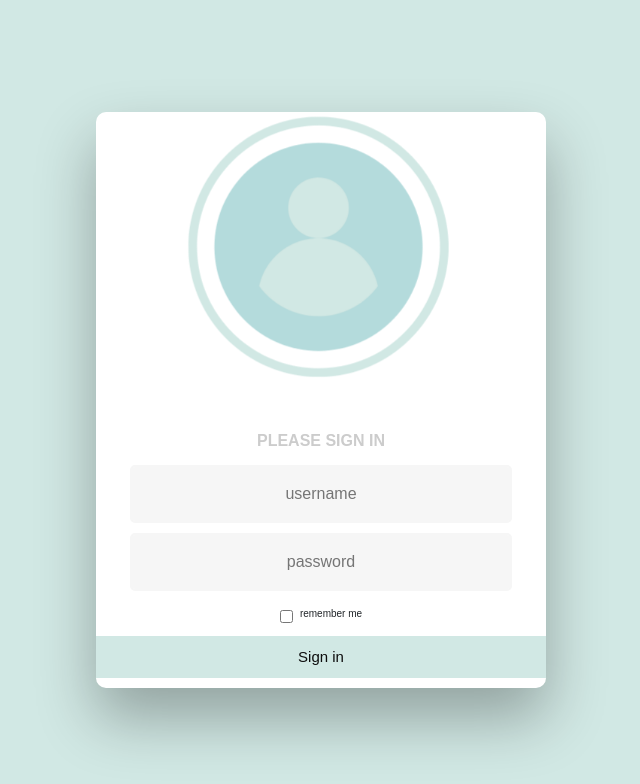
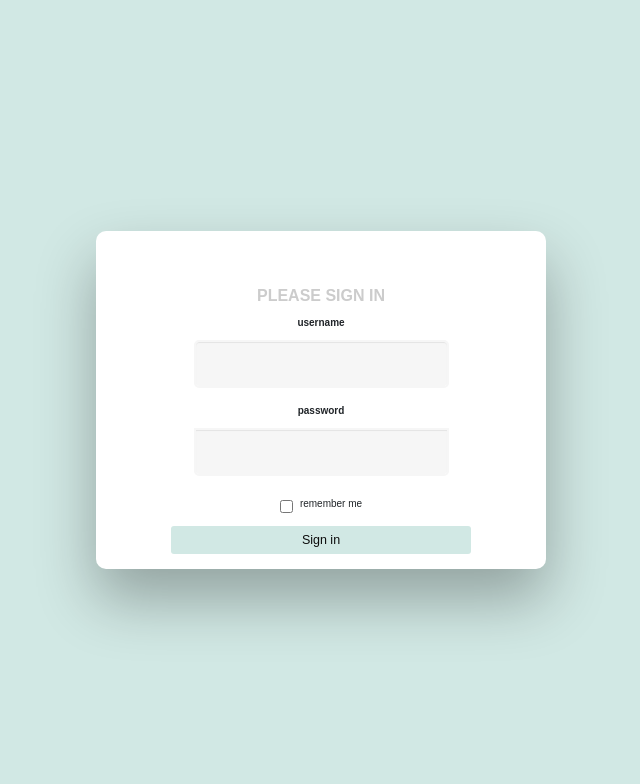
Before and after one commit to jarodaustria/WebAppMidterm, a Flask app: page /login in a window 1280 px wide. Shown: the top 784 px of the page, without its empty margins (319-959 px from the left). Run offline with Flask 2, Linux system fonts and the light colour scheme; some libraries are stand-ins or nearby versions.

Commit message:
changed forms to wtf forms

```diff
--- a/templates/login.html
+++ b/templates/login.html
@@ -19,20 +19,13 @@ Login
   <div id="formContent">
     <!-- Tabs Titles -->
 
-        <!-- Icon -->
-        <div class="fadeIn first">
-          <img src="/static/icons8-user.png" id="icon" alt="User Icon" />
-        </div>
-
-        <!-- Login Form -->
-        <form method="POST" action="/login">
+    <form class="form-signin" method="POST" action="/login">
       <h2 class="form-signin-heading">Please sign in</h2>
         {{ form.hidden_tag() }}
-          {{ form.username(class_="fadeIn second", placeholder="username") }}
-          {{ form.password(class_="fadeIn third",placeholder="password") }}
+        {{ wtf.form_field(form.username) }}
+        {{ wtf.form_field(form.password) }}
         {{ wtf.form_field(form.remember) }}
-
-        <button class="btn btn-lg btn-primary btn-block fadeIn fourth btnx btn-1" type="submit">Sign in</button>
+      <button class="btn btn-lg btn-primary btn-block" type="submit">Sign in</button>
     </form>
 
   </div>
```
Also changed, not shown: templates/signup.html (+6 -11 lines). Lines whose indentation alone changed are shown as unchanged.
